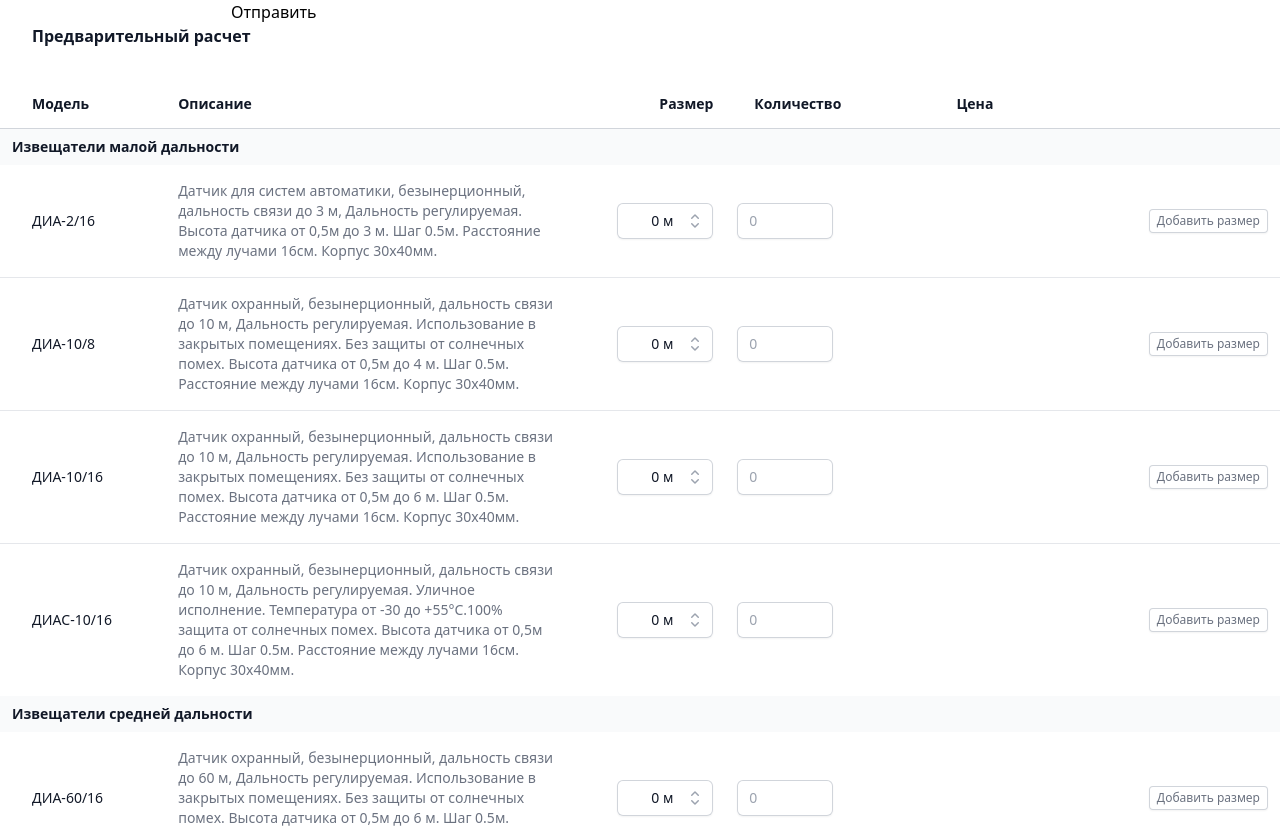
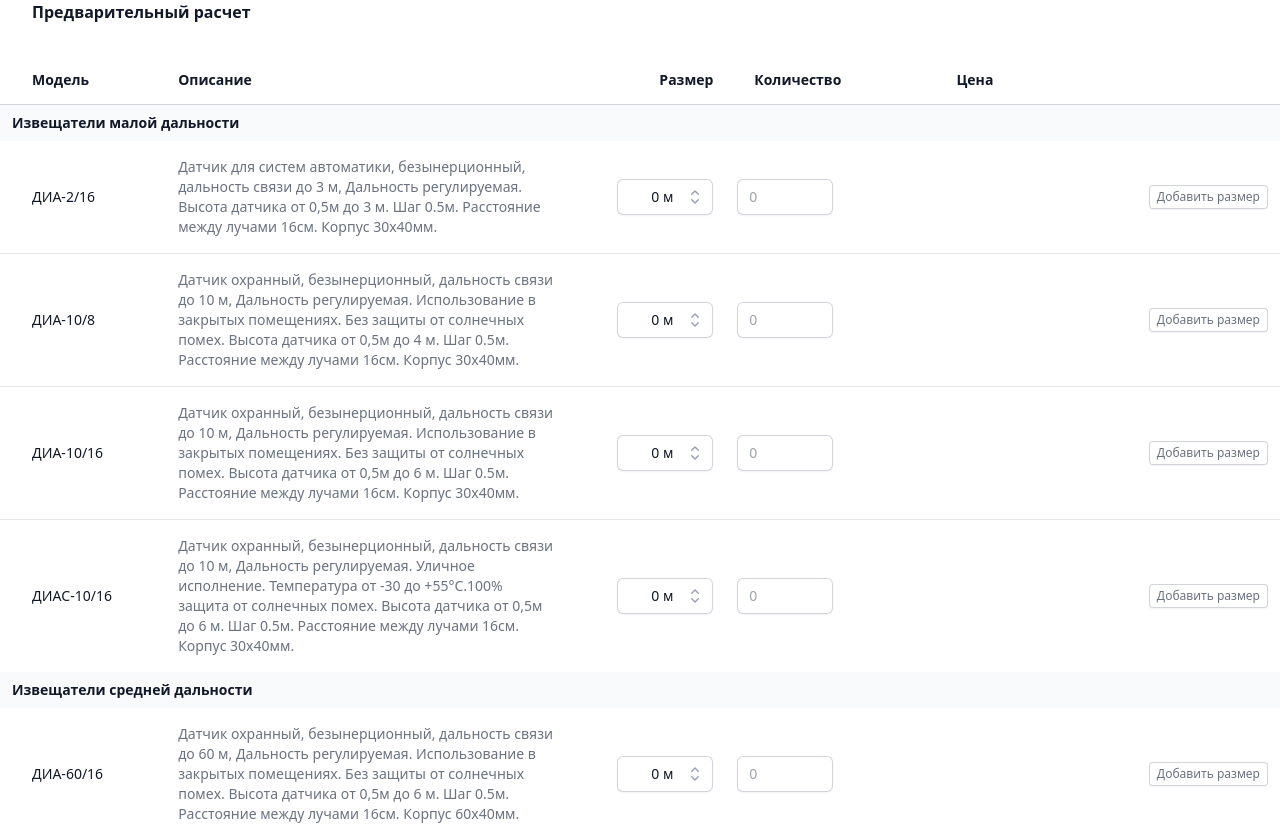
Before and after one commit to VitaliyGuzun/ik-barrier, a React (Create React App) app: page / in a window 1280 px wide. Shown: the top 828 px of the page. Built offline with nearby package versions, Linux system fonts and the light colour scheme.

Commit message:
Send email

```diff
--- a/src/App.tsx
+++ b/src/App.tsx
@@ -1,4 +1,4 @@
-import {useState, useRef} from 'react'
+import {useState} from 'react'
 import {Table} from './components/Table'
 import {useAmounts} from './hooks/useAmounts'
 import {usePrises} from './hooks/usePrises'
@@ -14,11 +14,6 @@
   const [valueSizes, setValueSizes] = useState(defaultValueSizes)
   const [valueAmounts, setValueAmounts] = useAmounts(defaultValueAmounts)
   const valuePrises = usePrises(valueSizes, valueAmounts)
-  const form = useRef<HTMLFormElement | null>(null)
-
-  const sendEmail = (e: React.FormEvent) => {
-    e.preventDefault()
-  }
 
   const removeSize = (id: string, index: number) => {
     const modelSizes = valueSizes[id].filter((_, i) => i !== index)
@@ -64,10 +59,6 @@
         addSize,
       }}
     >
-      <form ref={form} onSubmit={sendEmail}>
-        <input type="text" />
-        <button type="submit">Отправить</button>
-      </form>
       <div className="px-4 sm:px-6 lg:px-8">
         <div className="sm:flex sm:items-center">
           <div className="sm:flex-auto">
--- a/src/components/UserForm.tsx
+++ b/src/components/UserForm.tsx
@@ -21,8 +21,8 @@
   }
 
   return (
-    <div className="flex items-center justify-end gap-8">
-      <div className="flex items-center gap-4">
+    <div className="flex items-center justify-end gap-4">
+      <div className="flex items-center gap-2">
         <label
           htmlFor="name"
           className="block text-sm font-medium leading-6 text-gray-900"
@@ -41,7 +41,7 @@
         </div>
       </div>
 
-      <div className="flex items-center gap-4">
+      <div className="flex items-center gap-2">
         <label
           htmlFor="phone"
           className="block text-sm font-medium leading-6 text-gray-900"
@@ -60,7 +60,7 @@
         </div>
       </div>
 
-      <div className="flex items-center gap-4">
+      <div className="flex items-center gap-2">
         <label
           htmlFor="email"
           className="block text-sm font-medium leading-6 text-gray-900"
```
